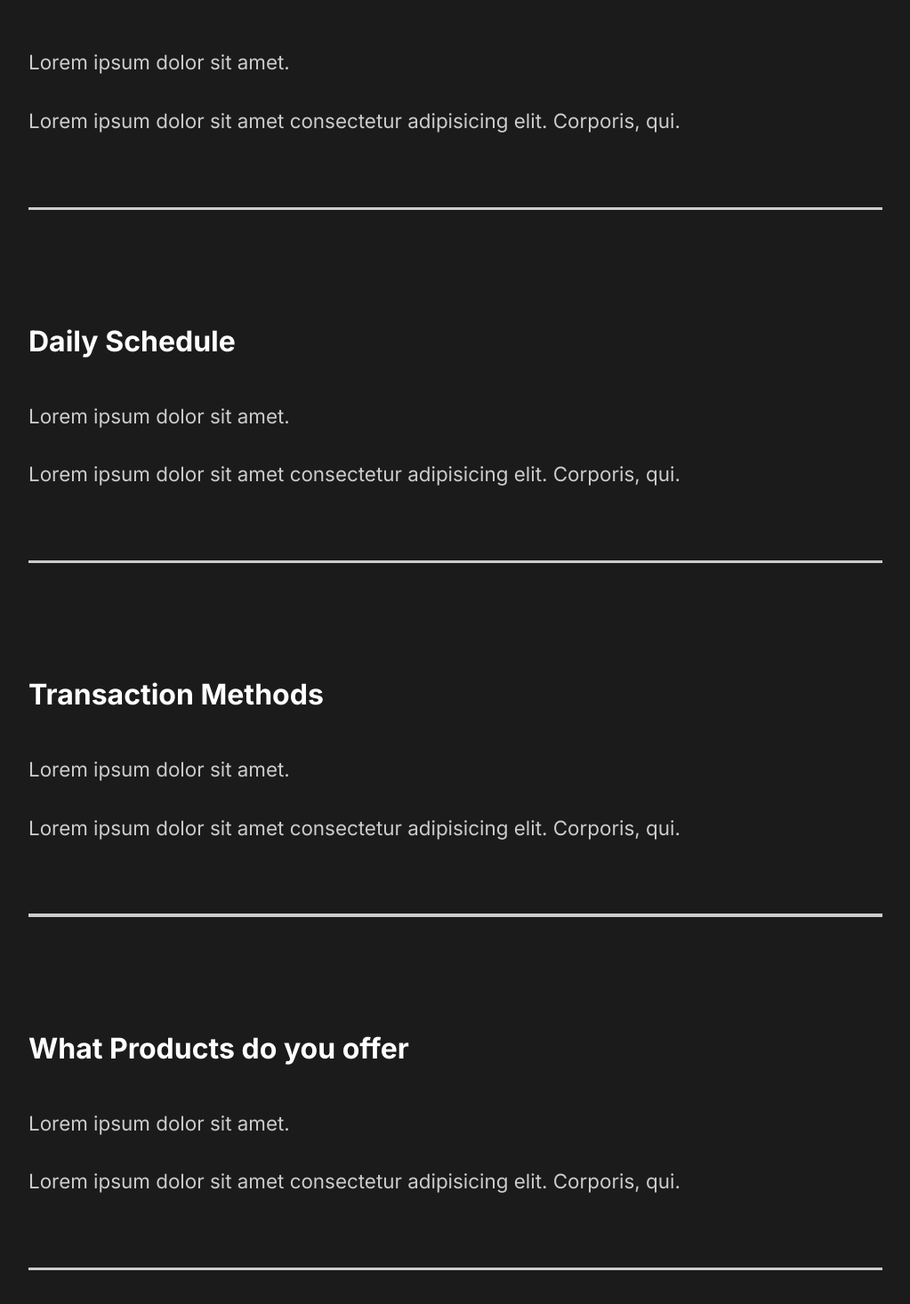
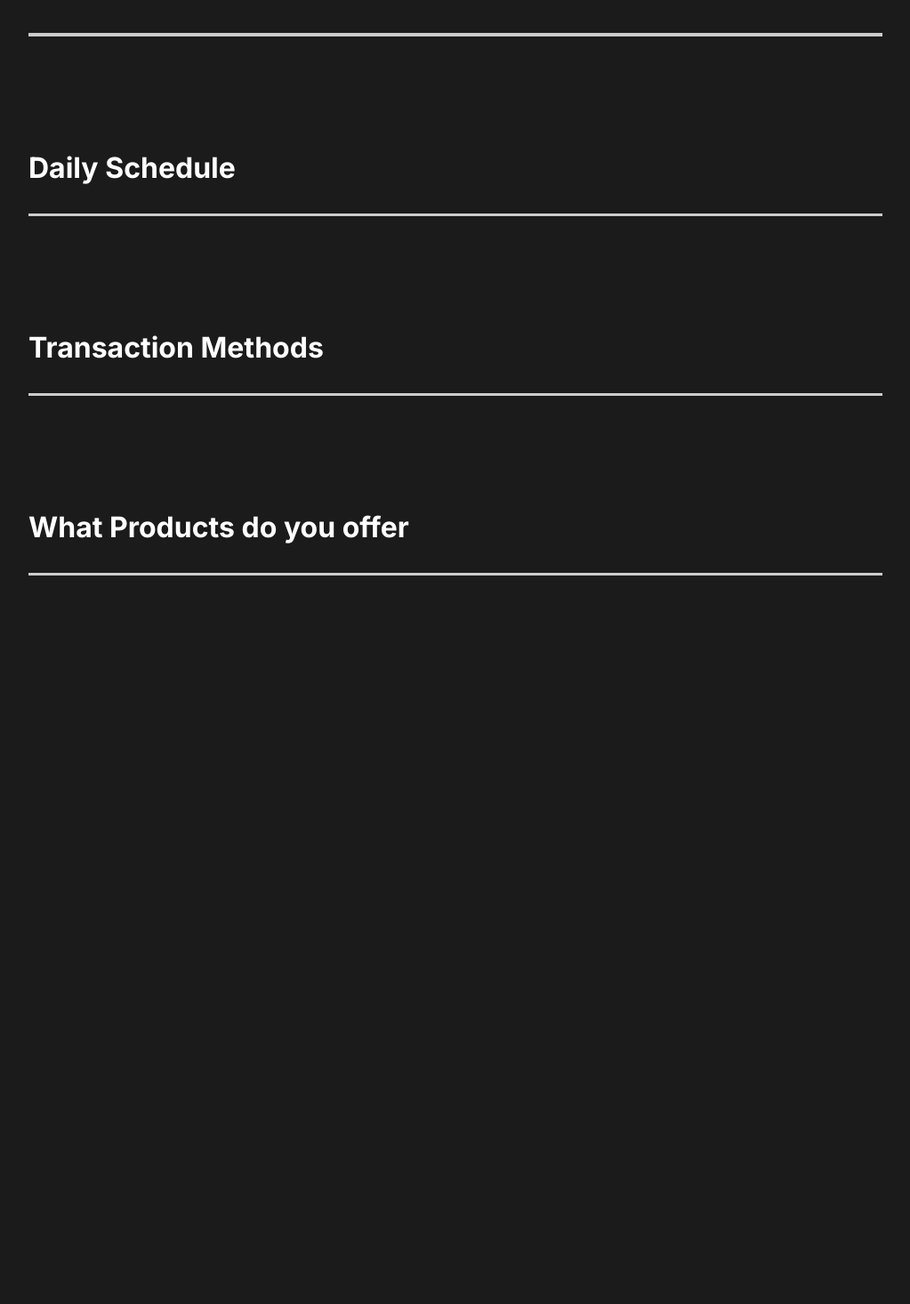
Before and after one commit to KotiMango/react-shutter, a React (Create React App) app: page / in a window 1280 px wide. Shown: the part 2364-3830 px from the top of the page at 89% size, without its empty margins (128-1151 px from the left). After the commit the page ends 3171 px from the top, so only its background shows below. Built offline with nearby package versions, Linux system fonts and the light colour scheme.

Commit message:
Finishing The Faq Section

```diff
--- a/src/components/FaqSection.js
+++ b/src/components/FaqSection.js
@@ -1,14 +1,16 @@
 import React from "react";
 import styled from "styled-components";
 import { About } from "../styles";
+import Toggle from "./Toggle";
+import { AnimateSharedLayout } from "framer-motion";
 const FaqSection = () => {
   return (
     <Faq>
       <h2>
         Any Questions <span>FAQ</span>
       </h2>
-      <div className="question">
-        <h4>How Do I Start?</h4>
+      <AnimateSharedLayout>
+        <Toggle title="How Do I Start?">
           <div className="answer">
             <p>Lorem ipsum dolor sit amet.</p>
             <p>
@@ -16,10 +18,8 @@ const FaqSection = () => {
               qui.
             </p>
           </div>
-        <div className="faq-line"></div>
-      </div>
-      <div className="question">
-        <h4>Daily Schedule</h4>
+        </Toggle>
+        <Toggle title="Daily Schedule">
           <div className="answer">
             <p>Lorem ipsum dolor sit amet.</p>
             <p>
@@ -27,10 +27,8 @@ const FaqSection = () => {
               qui.
             </p>
           </div>
-        <div className="faq-line"></div>
-      </div>
-      <div className="question">
-        <h4>Transaction Methods</h4>
+        </Toggle>
+        <Toggle title="Transaction Methods">
           <div className="answer">
             <p>Lorem ipsum dolor sit amet.</p>
             <p>
@@ -38,10 +36,8 @@ const FaqSection = () => {
               qui.
             </p>
           </div>
-        <div className="faq-line"></div>
-      </div>
-      <div className="question">
-        <h4>What Products do you offer</h4>
+        </Toggle>
+        <Toggle title="What Products do you offer">
           <div className="answer">
             <p>Lorem ipsum dolor sit amet.</p>
             <p>
@@ -49,8 +45,8 @@ const FaqSection = () => {
               qui.
             </p>
           </div>
-        <div className="faq-line"></div>
-      </div>
+        </Toggle>
+      </AnimateSharedLayout>
     </Faq>
   );
 };
--- /dev/null
+++ b/src/components/Toggle.js
@@ -0,0 +1,14 @@
+import React, { useState } from "react";
+import { motion } from "framer-motion";
+const Toggle = ({ children, title }) => {
+  const [toggle, setToggle] = useState(false);
+  return (
+    <motion.div layout className="question" onClick={() => setToggle(!toggle)}>
+      <motion.h4 layout>{title}</motion.h4>
+      {toggle ? children : ""}
+      <div className="faq-line"></div>
+    </motion.div>
+  );
+};
+
+export default Toggle;
```
Lines whose indentation alone changed are shown as unchanged.
